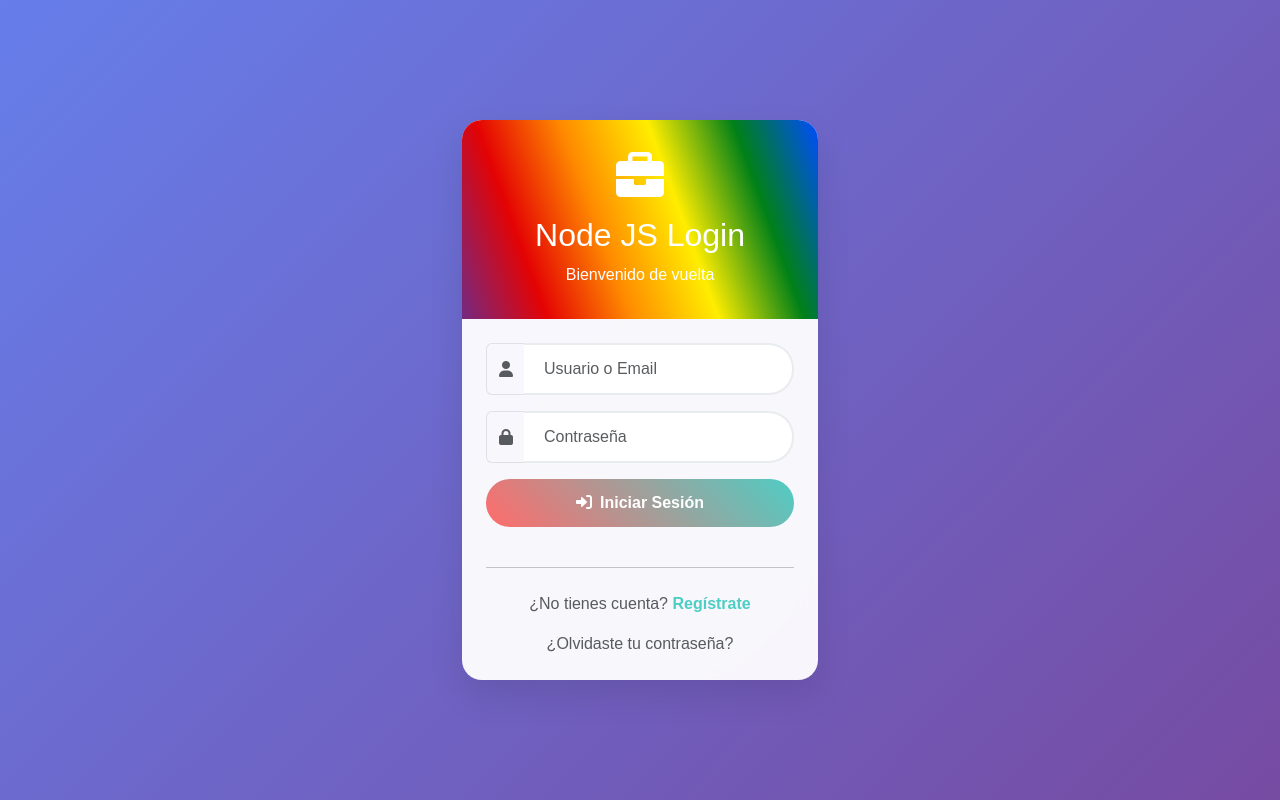
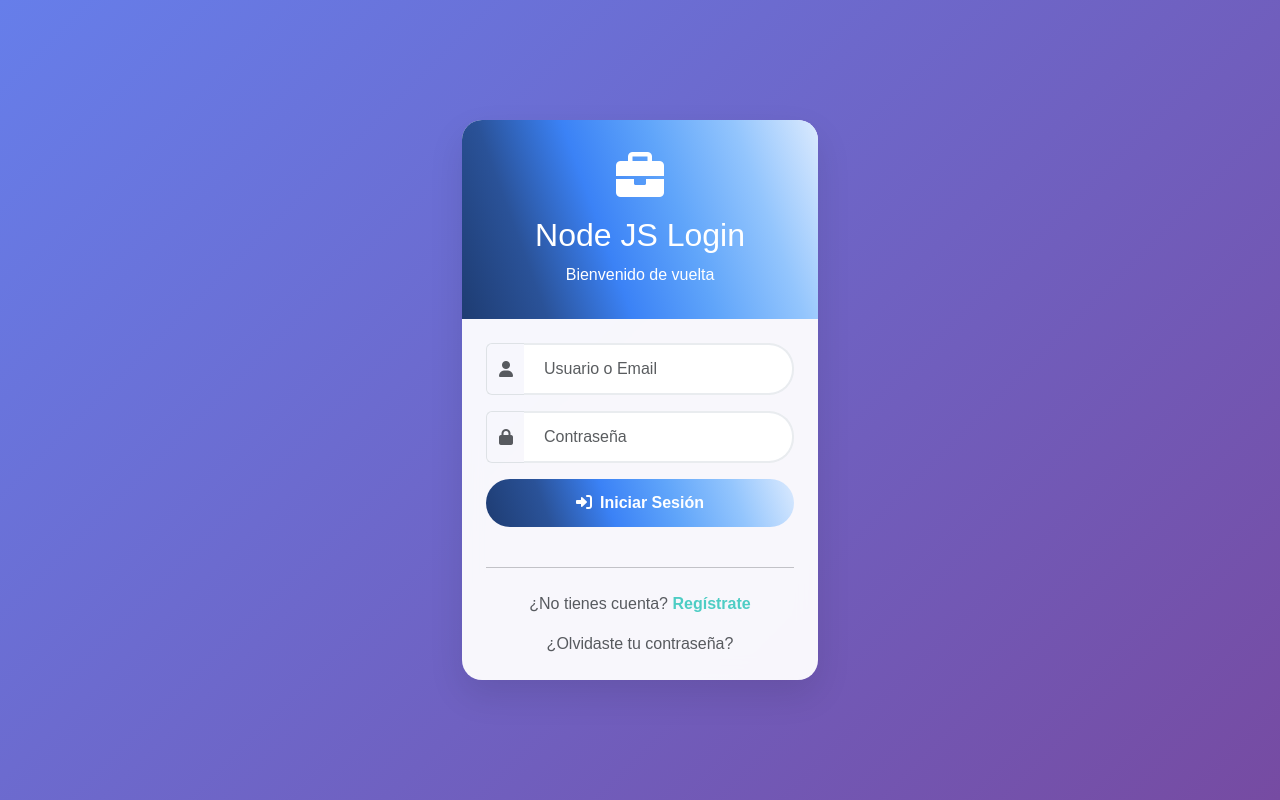
Before and after one commit to jyefi/node_login, a website: page app/index.html in a window 1280 px wide. Drawn offline with nearby package versions, Linux system fonts and the light colour scheme.

Commit message:
cambios en estilo css

```diff
--- a/app/index.html
+++ b/app/index.html
@@ -22,7 +22,7 @@
             backdrop-filter: blur(10px);
         }
         .login-header {
-            background: linear-gradient(70deg, #732982, #e40303, #ff8c00, #ffed00, #008018, #004cff);
+            background: linear-gradient(70deg, #1e3c72, #2a5298, #3b82f6, #60a5fa, #93c5fd, #dbeafe);
             color: white;
             padding: 2rem;
             text-align: center;
@@ -38,7 +38,7 @@
             box-shadow: 0 0 0 0.2rem rgba(78, 205, 196, 0.25);
         }
         .btn-kukis {
-            background: linear-gradient(45deg, #ff6b6b, #4ecdc4);
+            background: linear-gradient(70deg, #1e3c72, #2a5298, #3b82f6, #60a5fa, #93c5fd, #dbeafe);
             border: none;
             border-radius: 25px;
             padding: 12px 30px;
```
